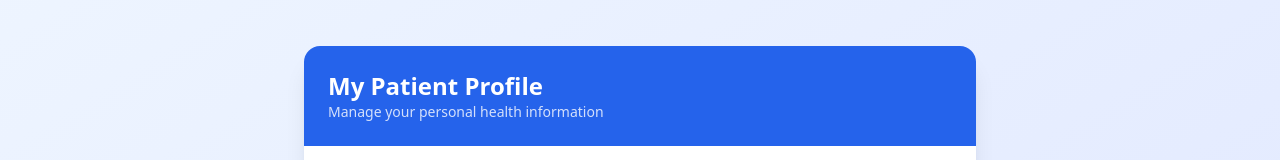
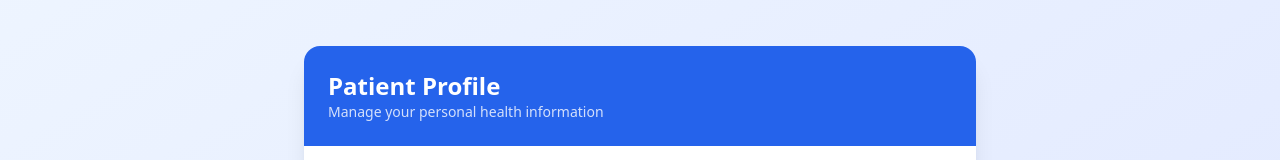
Before and after one commit to Pasindu-Promodaya/hospital_appointment_system_project, a React (Vite) app in the folder frontend/: page / in a window 1280 px wide. Shown: the part 230-390 px from the top of the page. Built offline with nearby package versions, Linux system fonts and the light colour scheme.

Commit message:
new some ui changes

```diff
--- a/frontend/src/pages/MyProfile.jsx
+++ b/frontend/src/pages/MyProfile.jsx
@@ -23,7 +23,7 @@ export default function MyProfile() {
 
         {/* Header */}
         <div className="bg-blue-600 p-6 text-white">
-          <h1 className="text-2xl font-bold">My Patient Profile</h1>
+          <h1 className="text-2xl font-bold">Patient Profile</h1>
           <p className="text-sm opacity-80">Manage your personal health information</p>
         </div>
 
```
